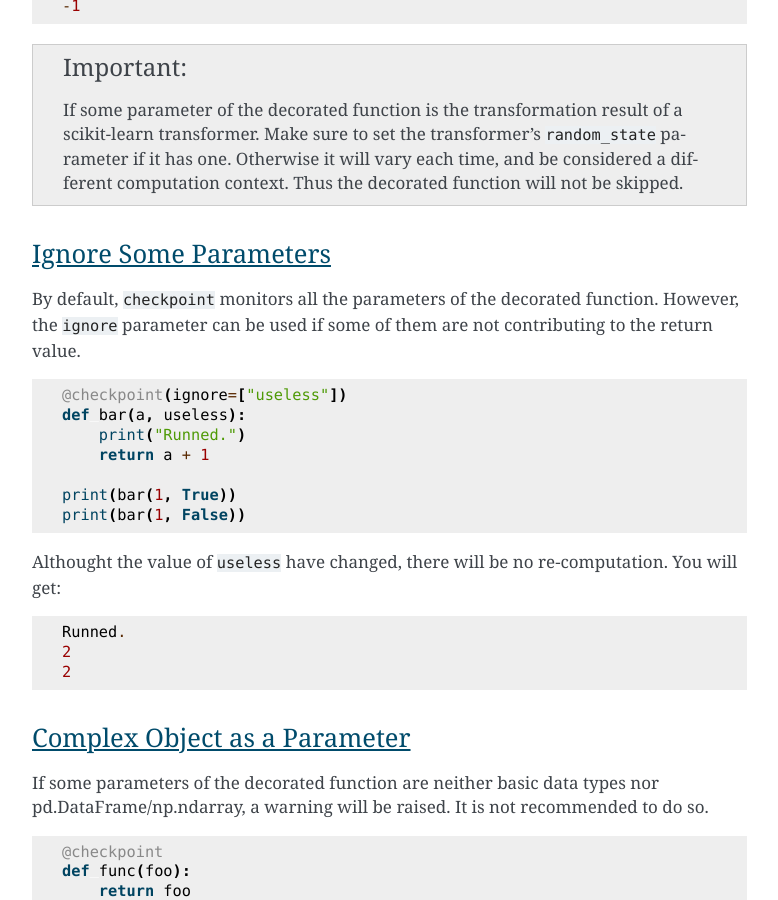
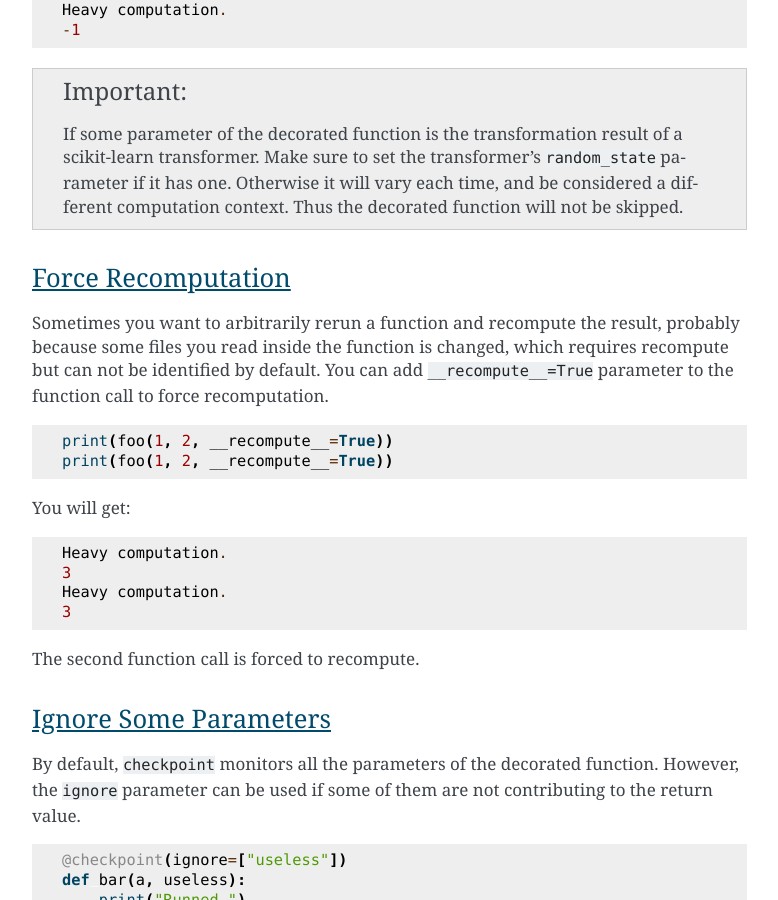
Before and after one commit to Vopaaz/learning-utility, a Sphinx documentation site: the page built from docs/source/content/checkpoints.rst, in a window 1280 px wide and 900 px high, scrolled down 5504 px. Shown: the whole window, without its empty margins (388-1166 px from the left). Built offline with Sphinx 7.4.7, drawn with Linux system fonts in a browser that asks for light colours.

Commit message:
Add __recompute__ feature

```diff
--- a/docs/source/content/changelog.rst
+++ b/docs/source/content/changelog.rst
@@ -5,6 +5,7 @@ v0.1.5
 ^^^^^^^^^^^^^^^^^^
 * Bug fixes
 * Now the file name of ``Autosaver.save`` is optional, will use ``datetime.datetime.now().strftime(r"%m%d-%H%M%S") + ".csv"`` if left empty
+* Add ``__recompute__`` functionality for ``checkpoint``
 
 v0.1.4
 ^^^^^^^^^^^^^^^^
--- a/docs/source/content/checkpoints.rst
+++ b/docs/source/content/checkpoints.rst
@@ -266,6 +266,27 @@ you will get::
     Otherwise it will vary each time, and be considered a different computation context.
     Thus the decorated function will not be skipped.
 
+Force Recomputation
+^^^^^^^^^^^^^^^^^^^^^^^^^^^^^^^^^^^
+
+Sometimes you want to arbitrarily rerun a function and recompute the result,
+probably because some files you read inside the function is changed,
+which requires recompute but can not be identified by default.
+You can add ``__recompute__=True`` parameter to the function call to force recomputation.
+
+.. code-block:: python
+
+    print(foo(1, 2, __recompute__=True))
+    print(foo(1, 2, __recompute__=True))
+
+You will get::
+
+    Heavy computation.
+    3
+    Heavy computation.
+    3
+
+The second function call is forced to recompute.
 
 Ignore Some Parameters
 ^^^^^^^^^^^^^^^^^^^^^^^^^^^^^^^^^^^^^^^^^^
```
Also changed, not shown: 2 other files.
